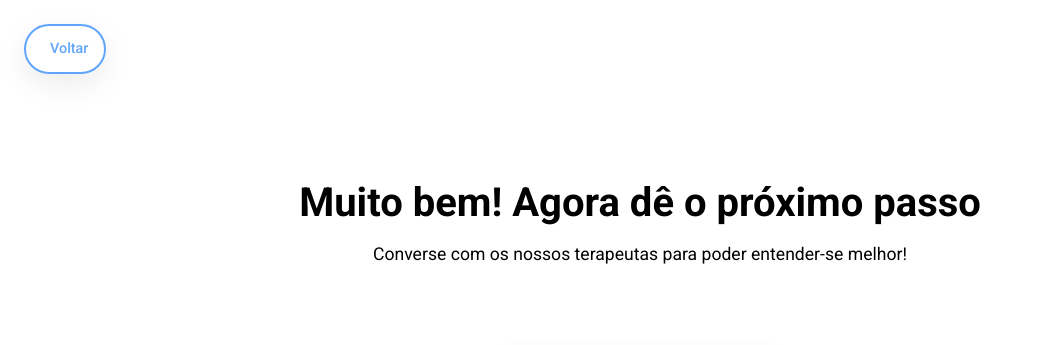
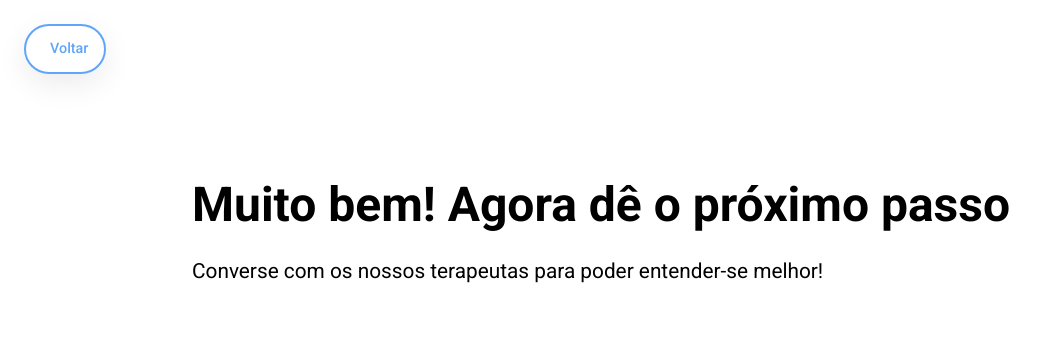
Before and after one commit to MBavia/PROJETO-TCC, a Flask app: page /final in a window 1280 px wide. Shown: the top 345 px of the page, without its empty margins (0-1048 px from the left). Run offline with Flask 3, Linux system fonts and the light colour scheme; some libraries are stand-ins or nearby versions.

Commit message:
melhoria

```diff
--- a/back-end/app.py
+++ b/back-end/app.py
@@ -105,6 +105,9 @@ def get_user_chat(terapeuta_id='tcc'):
 def index():
     return render_template('opt-inicial.html')
 
+
+
+
 # ROTA ANTIGA QUE NÃO SERÁ MAIS USADA, MANTIDA COMO FINAL_PAGE:
 @app.route('/final_page_antiga')
 def final_page_antiga():
--- a/back-end/static/css/opt_final.css
+++ b/back-end/static/css/opt_final.css
@@ -20,15 +20,16 @@ body {
 
 /* Títulos do Novo Layout */
 .text-h1-final {
-    font-size: 2.5rem;
+    font-size: 3rem; /* CORREÇÃO: Aumentado para letras maiores */
     font-weight: 700; /* Negrito como na imagem */
     color: #000000; /* Preto */
 }
 
 .text-p-final {
-    font-size: 1.1rem;
+    font-size: 1.3rem; /* CORREÇÃO: Aumentado de 1.1rem para 1.3rem */
     font-weight: 400; /* Peso normal para subtítulo */
     color: #000000; /* Preto como na imagem */
+    line-height: 1.8; /* CORREÇÃO: Aumentado o espaçamento entre as linhas para não ficar tão junto */
 }
 
 /* Estilo do Card IA */
--- a/back-end/templates/opt_final.html
+++ b/back-end/templates/opt_final.html
@@ -20,10 +20,10 @@
         <span class="back-text">Voltar</span>
     </a>
 
-    <main class="w-full p-8 flex flex-col items-center text-center">
+    <main class="w-full p-8 flex flex-col items-center">
 
-        <div class="mb-10 w-full text-center">
-            <h1 class="text-custom-dark mb-2 text-h1-final">Muito bem! Agora dê o próximo passo</h1>
+        <div class="mb-5 w-full text-left max-w-4xl">
+            <h1 class="text-custom-dark mb-3 text-h1-final">Muito bem! Agora dê o próximo passo</h1>
             <p class="text-p-final">
                 Converse com os nossos terapeutas para poder entender-se melhor!
             </p>
```
Also changed, not shown: back-end/templates/chat.html (+3 -8 lines), back-end/templates/recomendacoes.html (added, +62 -0 lines), back-end/static/images/recomendaçoes.jpg (added).
